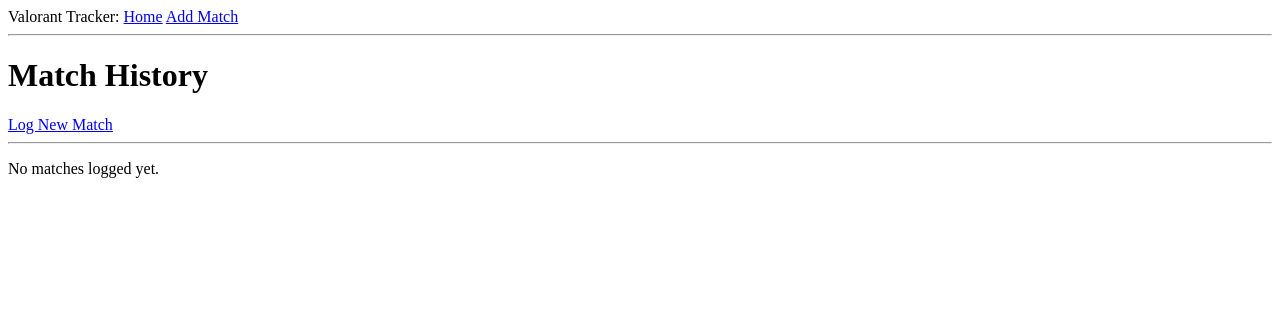
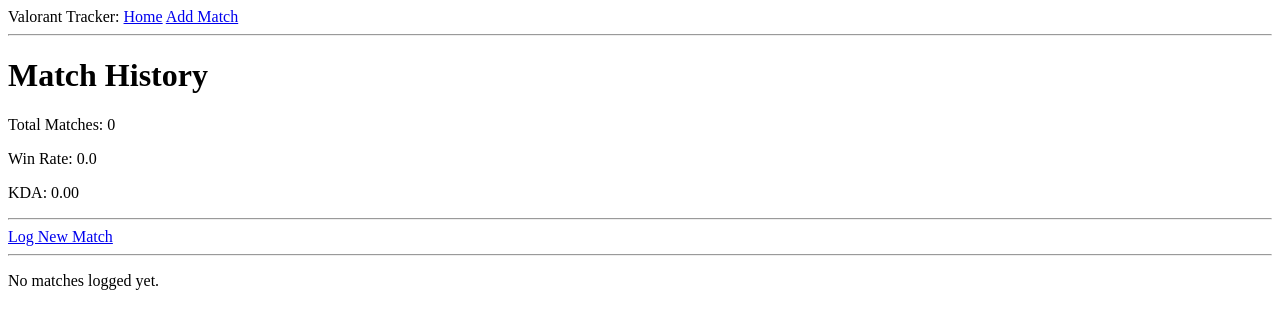
Before and after one commit to rithyyuthduong/valorant-match-tracker, a Flask app: page / in a window 1280 px wide. Shown: the top 329 px of the page. Run offline with Flask 3, Linux system fonts and the light colour scheme.

Commit message:
added stats summary with total matches, winrate and kda

```diff
--- a/app/routes.py
+++ b/app/routes.py
@@ -8,7 +8,17 @@ from app.forms import MatchForm
 @app.route('/index', methods=['GET'])
 def index():
     matches = db.session.scalars(sa.select(Match)).all()
-    return render_template('index.html', title='Match History', matches=matches)
+    total_matches = len(matches)
+    wins = db.session.scalars(sa.select(Match).where(Match.result == True)).all()
+    if len(matches) > 0:
+        win_rate = (len(wins) / len(matches)) * 100
+    else:
+        win_rate = 0
+    total_kills = sum(match.kills for match in matches)
+    total_deaths = sum(match.deaths for match in matches)
+    total_assists = sum(match.assists for match in matches)
+    kda = (total_kills + total_assists) / total_deaths if total_deaths > 0 else 0
+    return render_template('index.html', title='Match History', matches=matches, total_matches=total_matches, win_rate=win_rate, kda=kda)
 
 @app.route('/add_match', methods=['GET', 'POST'])
 def add_match():
--- a/app/templates/index.html
+++ b/app/templates/index.html
@@ -2,6 +2,13 @@
 
 {% block content %}
     <h1>Match History</h1>
+        <div>
+            <p>Total Matches: {{ total_matches }}</p>
+            <p>Win Rate: {{ "%.1f" | format(win_rate) }}</p>
+            <p>KDA: {{ "%.2f" | format(kda) }}</p>
+        </div>
+    <hr>
+
     <a href="{{ url_for('add_match') }}">Log New Match</a>
     <hr>
     {% if matches %}
@@ -24,8 +31,8 @@
         <form action="{{ url_for('delete_match', id=match.id) }}" method="post">
             <input type="submit" value="Delete Match">
         </form>
+        </div>
         {% endfor %}
-        </div>
     {% else %}
         <p>No matches logged yet.</p>
     {% endif %}
```
